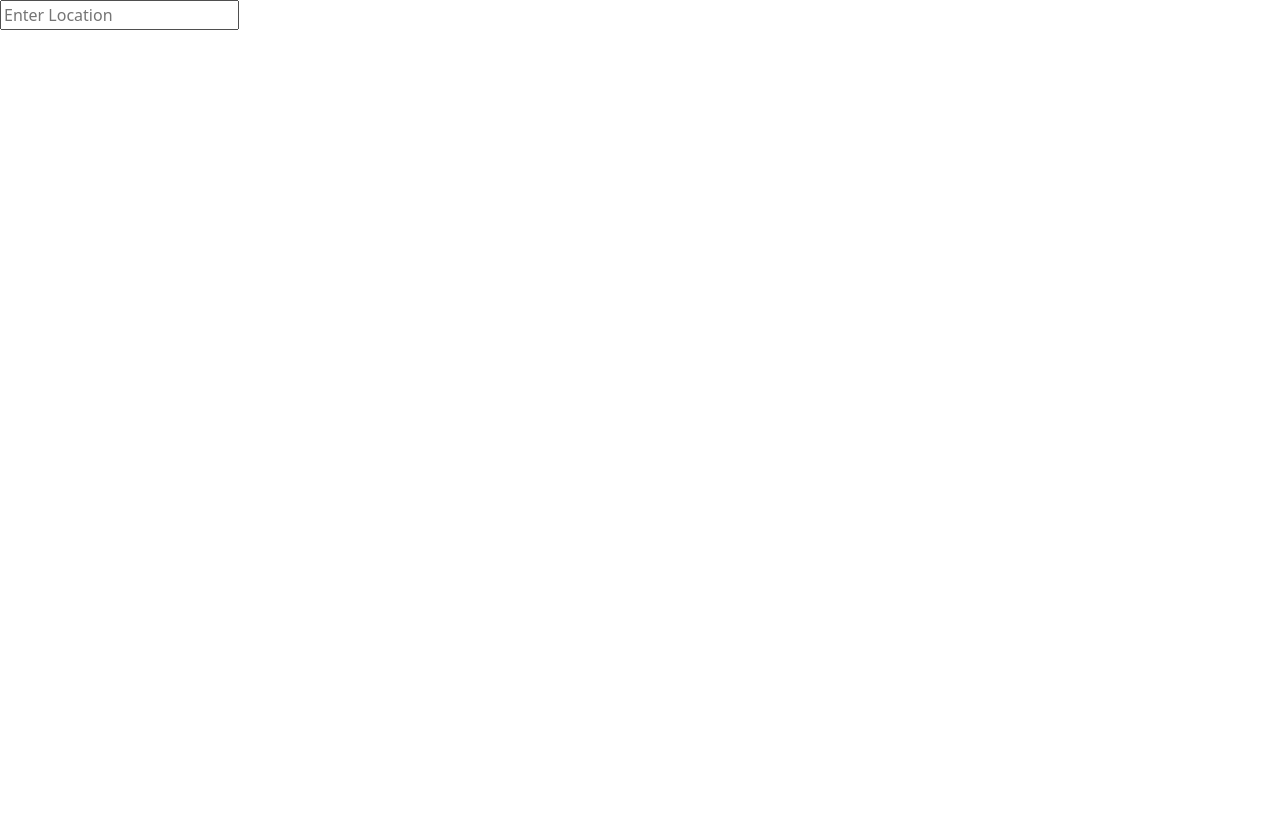
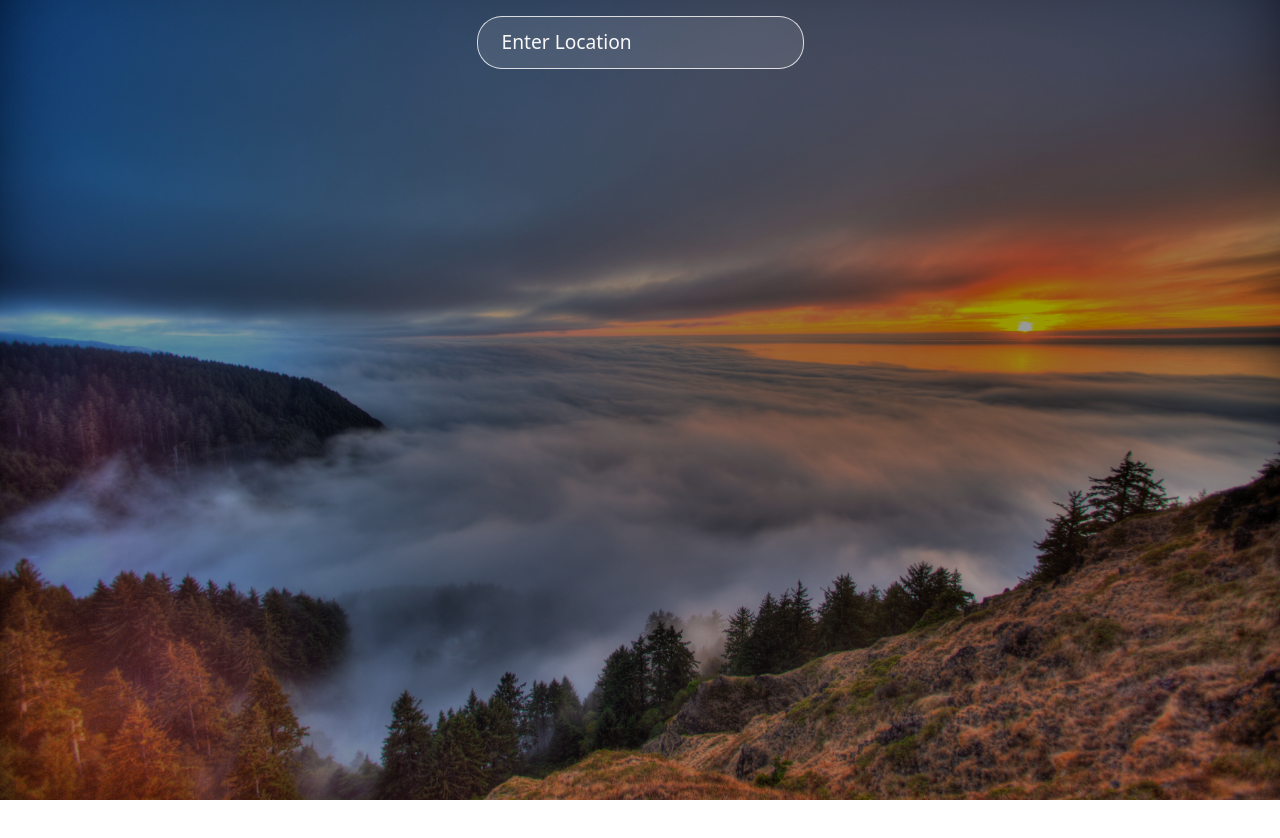
Before and after one commit to choudhmh/weather, a React (Create React App) app: page / in a window 1280 px wide. Shown: the top 838 px of the page. Before the commit the page ends 800 px from the top, so only its background shows below. Built offline with nearby package versions, Linux system fonts and the light colour scheme.

Commit message:
updated the index file

```diff
--- a/src/index.css
+++ b/src/index.css
@@ -1,13 +1,99 @@
+@import url('https://fonts.googleapis.com/css2?family=Outfit:wght@100;200;300;400;500;600;700&family=Poppins:ital,wght@0,100;0,200;0,300;0,400;0,500;0,600;0,700;0,800;0,900;1,100;1,200;1,300;1,400;1,500;1,600;1,700;1,800;1,900&display=swap');
+
+* {
+  box-sizing: border-box;
+  margin: 0;
+  padding: 0;
+}
+
 body {
-  margin: 0;
-  font-family: -apple-system, BlinkMacSystemFont, 'Segoe UI', 'Roboto', 'Oxygen',
+  font-family: 'Outfit', 'Segoe UI', 'Roboto', 'Oxygen',
     'Ubuntu', 'Cantarell', 'Fira Sans', 'Droid Sans', 'Helvetica Neue',
     sans-serif;
   -webkit-font-smoothing: antialiased;
   -moz-osx-font-smoothing: grayscale;
 }
 
-code {
-  font-family: source-code-pro, Menlo, Monaco, Consolas, 'Courier New',
-    monospace;
+p {
+  font-size: 1.6rem;
 }
+
+h1 {
+  font-size: 6rem;
+}
+
+.app {
+  width: 100%;
+  height: 100vh;
+  position: relative;
+  background-color: rgba(0,0,0,0.4);
+  color: #fff;
+}
+
+.app:before {
+  content: '';
+  background: url('./assets/sunset.jpg') no-repeat center center/cover;
+  position: absolute;
+  width: 100%;
+  height: 100%;
+  top: 0;
+  left: 0;
+  z-index: -1;
+}
+
+.app .search {
+  text-align: center;
+  padding: 1rem;
+}
+
+.app input {
+  padding: .7rem 1.5rem;
+  font-size: 1.2rem;
+  border-radius: 25px;
+  border: 1px solid rgba(255,255,255, 0.8);
+  background: rgba(255,255,255, 0.1);
+  color: #f8f8f8;
+}
+
+::placeholder {
+  color: #f8f8f8;
+}
+
+.container {
+  max-width: 700px;
+  height: 700px;
+  margin: auto;
+  padding: 0 1rem;
+  position: relative;
+  top: 10%;
+  display: flex;
+  flex-direction: column;
+  justify-content: space-between;
+}
+
+.app .top {
+  width: 100%;
+  margin: 1rem auto;
+}
+
+.app .description {
+  position: relative;
+  right: -90%;
+  transform-origin: 0 0;
+  transform: rotate(269deg);
+}
+
+.app .bottom {
+  display: flex;
+  justify-content: space-evenly;
+  text-align: center;
+  width: 100%;
+  margin: 1rem auto;
+  padding: 1rem;
+  border-radius: 12px;
+  background-color: rgba(255,255,255, 0.2);
+}
+
+.bold {
+  font-weight: 700;
+}
```
Also changed, not shown: src/assets/sunset.jpg (added).
